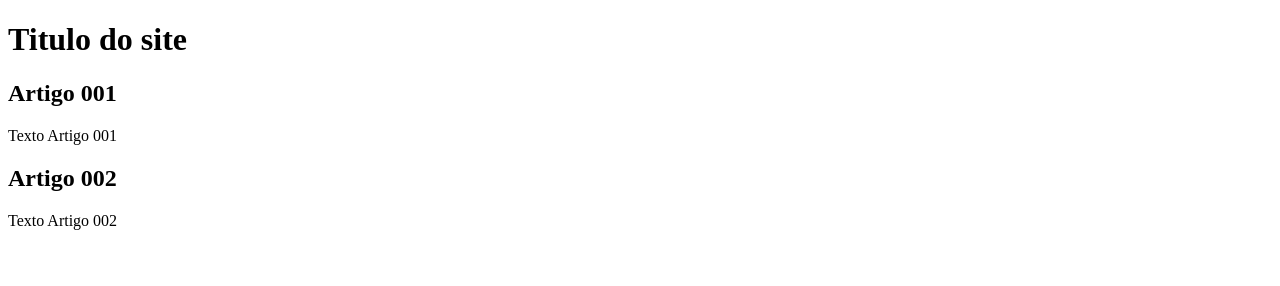
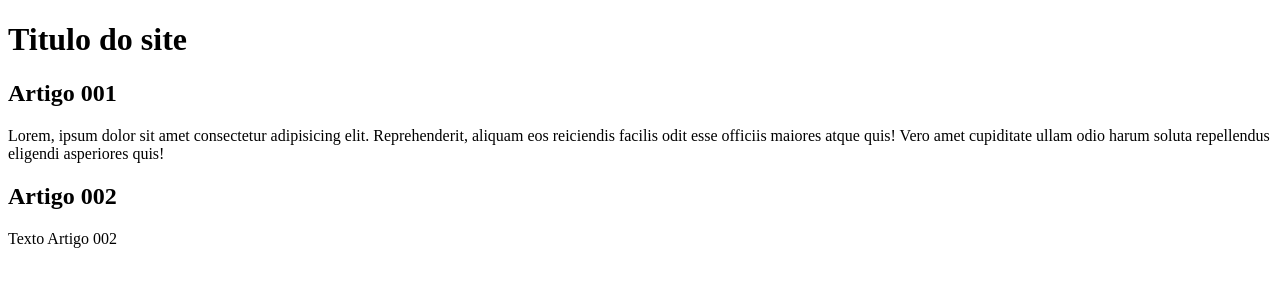
Before and after one commit to KleberMoreira3010/Projeto-site, a plain HTML site: page index.html in a window 1280 px wide. Drawn offline with Linux system fonts and the light colour scheme.

Commit message:
INclusão de artigo

```diff
--- a/index.html
+++ b/index.html
@@ -13,7 +13,7 @@
         </header>
         <article>
             <h2> Artigo 001 </h2>
-            <p> Texto Artigo 001</p>
+            <p> Lorem, ipsum dolor sit amet consectetur adipisicing elit. Reprehenderit, aliquam eos reiciendis facilis odit esse officiis maiores atque quis! Vero amet cupiditate ullam odio harum soluta repellendus eligendi asperiores quis!</p>
         </article>
          <article>
             <h2> Artigo 002 </h2>
```
